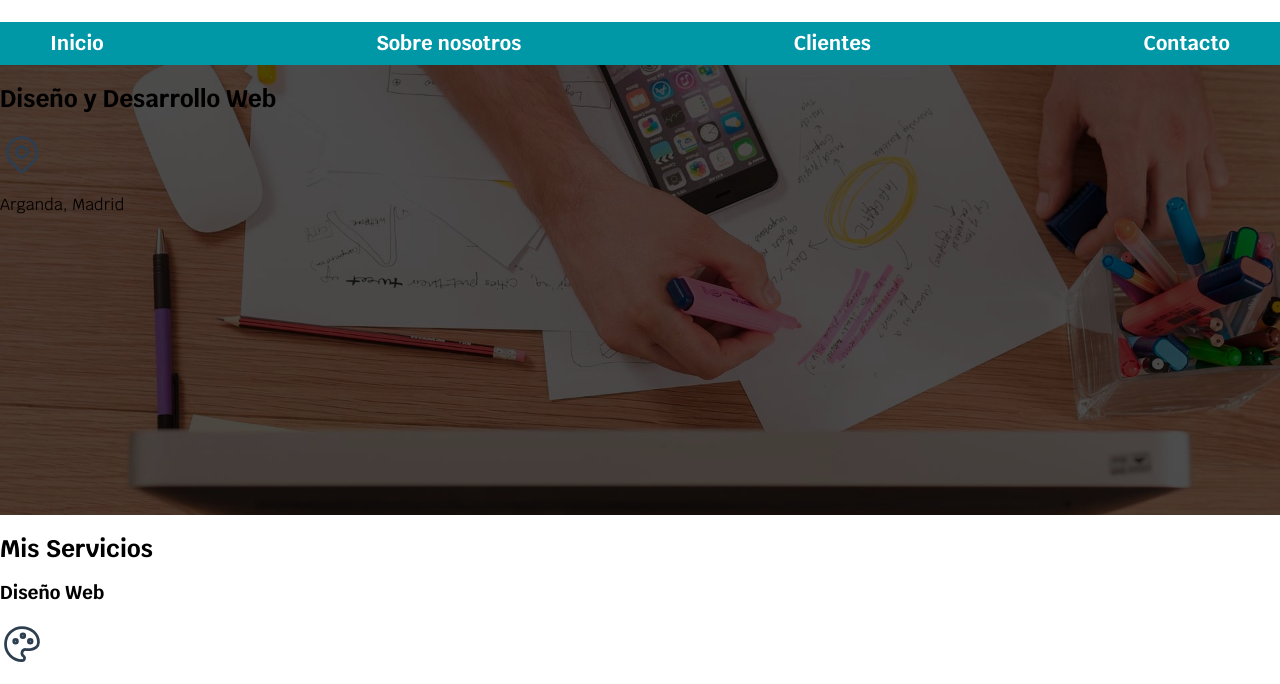
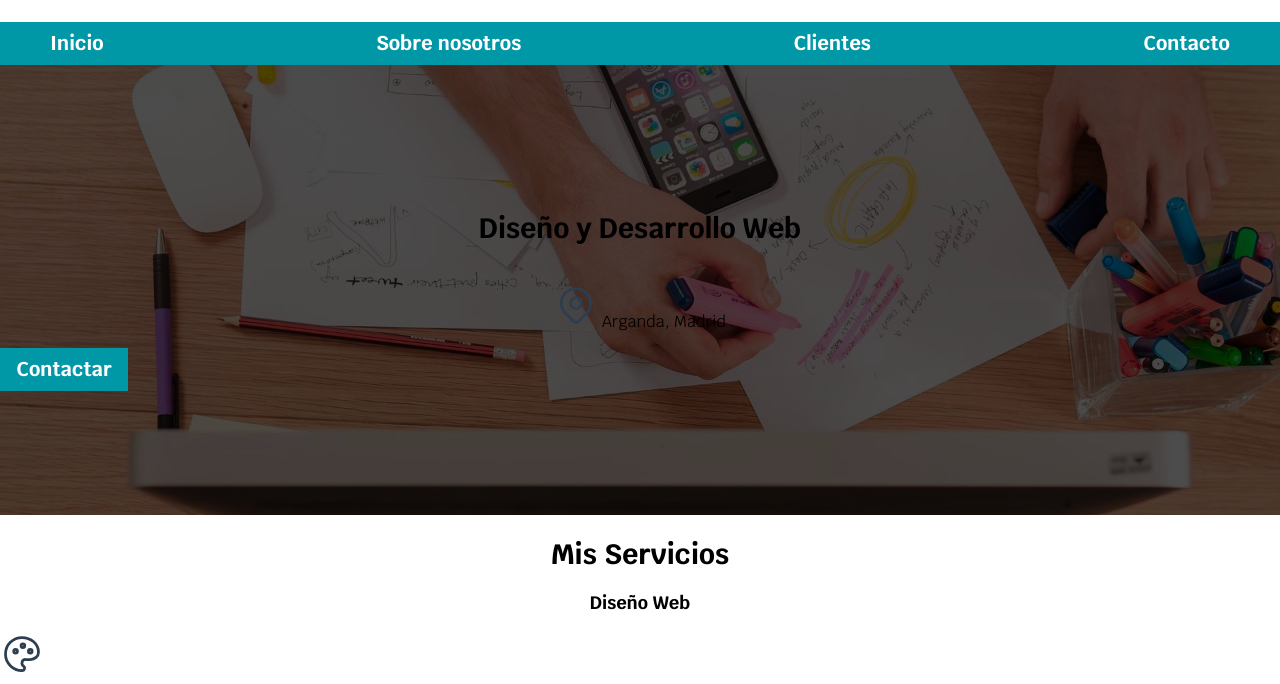
Before and after one commit to jesusfx27/1stWebsite, a plain HTML site: page index.html in a window 1280 px wide. Shown: the part 73-757 px from the top of the page. Drawn offline with Linux system fonts and the light colour scheme.

Commit message:
error en el boton main

```diff
--- a/Css/Style.css
+++ b/Css/Style.css
@@ -21,11 +21,19 @@ body{
     font-size: 16px;
     font-family: "Krub", sans-serif;
 }
+h1,h2,h3{
+    text-align: center;
+}
+h1{
+    font-size: 3.8rem;
+}
 
-.title {
-    text-align: center;
-    font-size: 3.8rem;
+h2{
+    font-size: 2.8rem;
+}
 
+h3{
+    font-size: 1.8rem;
 }
 
 .title span{
@@ -79,3 +87,23 @@ body{
     width: 100%;
     background-color: rgb(0, 0, 0, .7);
 }
+
+.contenido-hero{
+    display: flex;
+    flex-direction: column;
+    text-align: center;
+    justify-content: center;
+}
+
+.boton{
+    display: flex;
+    flex-direction: column;
+    align-items: center;
+    background-color: var(--secundario);
+    max-width: 10%;
+    text-decoration: none;
+    color: var(--blanco);
+    padding: 1rem 3rem;
+    font-size: 2rem;
+    font-weight: bold;
+}
--- a/index.html
+++ b/index.html
@@ -29,13 +29,19 @@
     <section class="hero">
         <div class="contenido-hero">
             <h2>Diseño y Desarrollo Web</h2>
+
+            <p>
                 <svg xmlns="http://www.w3.org/2000/svg" class="icon icon-tabler icon-tabler-map-pin" width="44" height="44" viewBox="0 0 24 24" stroke-width="1.5" stroke="#2c3e50" fill="none" stroke-linecap="round" stroke-linejoin="round">
-                    <path stroke="none" d="M0 0h24v24H0z" fill="none"/>
-                    <path d="M9 11a3 3 0 1 0 6 0a3 3 0 0 0 -6 0" />
-                    <path d="M17.657 16.657l-4.243 4.243a2 2 0 0 1 -2.827 0l-4.244 -4.243a8 8 0 1 1 11.314 0z" />
+                <path stroke="none" d="M0 0h24v24H0z" fill="none"/>
+                <path d="M9 11a3 3 0 1 0 6 0a3 3 0 0 0 -6 0" />
+                <path d="M17.657 16.657l-4.243 4.243a2 2 0 0 1 -2.827 0l-4.244 -4.243a8 8 0 1 1 11.314 0z" />
                 </svg>
-            <p>Arganda, Madrid</p>
+                Arganda, Madrid</p>
+                <a class="boton" href="#" >Contactar</a>
         </div>
+
+
+
     </section>
 
     <main>
```
